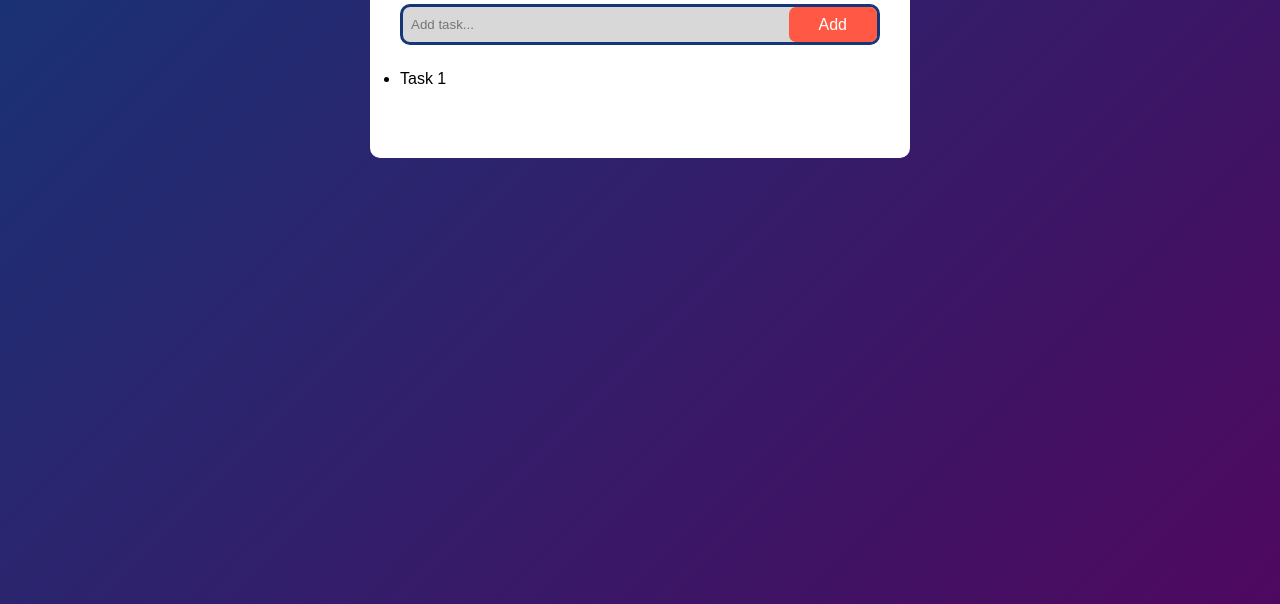
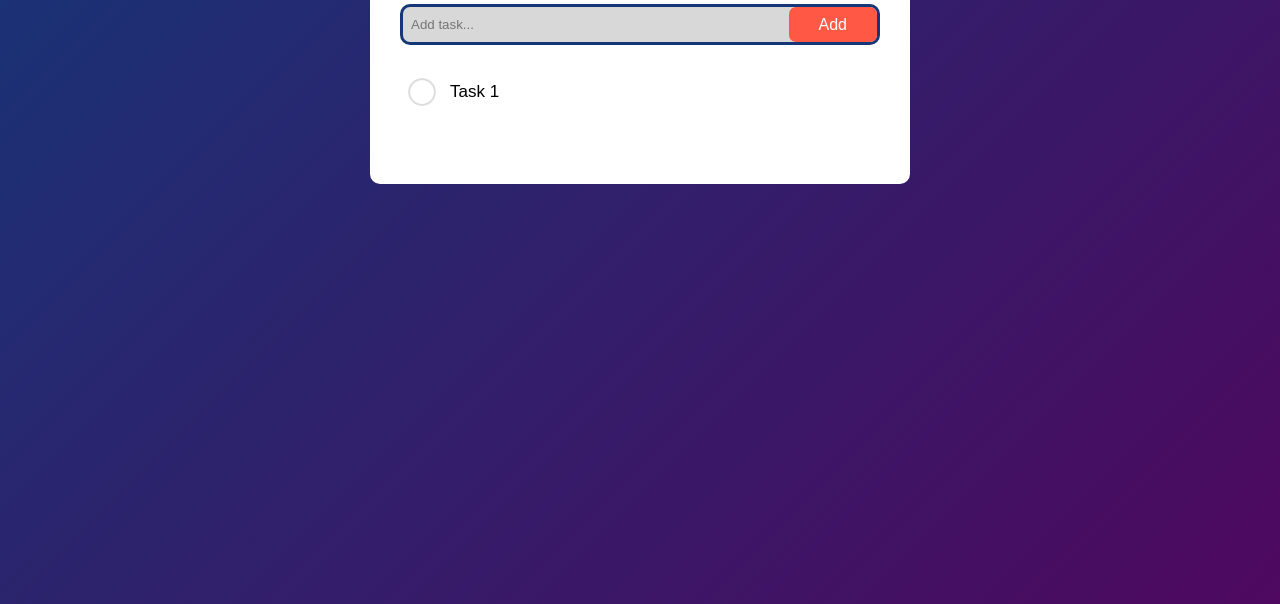
Before and after one commit to JunZhao20/ToDoList_JS, a website: page index.html in a window 1280 px wide. Shown: the part 196-800 px from the top of the page. Drawn offline with Linux system fonts and the light colour scheme.

Commit message:
Added list properties

```diff
--- a/main.css
+++ b/main.css
@@ -63,3 +63,39 @@ button {
   line-height: 0px;
   text-align: center;
 }
+
+ul li {
+  list-style: none;
+  font-size: 17px;
+  padding: 12px 8px 12px 50px;
+  /* Doesn't allow hightlight */
+  user-select: none;
+  cursor: pointer;
+  position: relative;
+}
+
+ul li::before {
+  content: "";
+  position: absolute;
+  height: 28px;
+  width: 28px;
+  border-radius: 50%;
+  background-image: url(images/unchecked.png);
+  /* This specifies the background image size.
+     Cover is used to resize the image to fit in the container. */
+  background-size: cover;
+  /* Sets initial pos of the image */
+  background-position: center;
+  left: 8px;
+  top: 8px;
+}
+ul li.checked {
+  color: #555;
+  text-decoration: line-through;
+}
+
+ul li.checked::before {
+  content: "";
+  position: absolute;
+  background-image: url(images/checked.png);
+}
```
